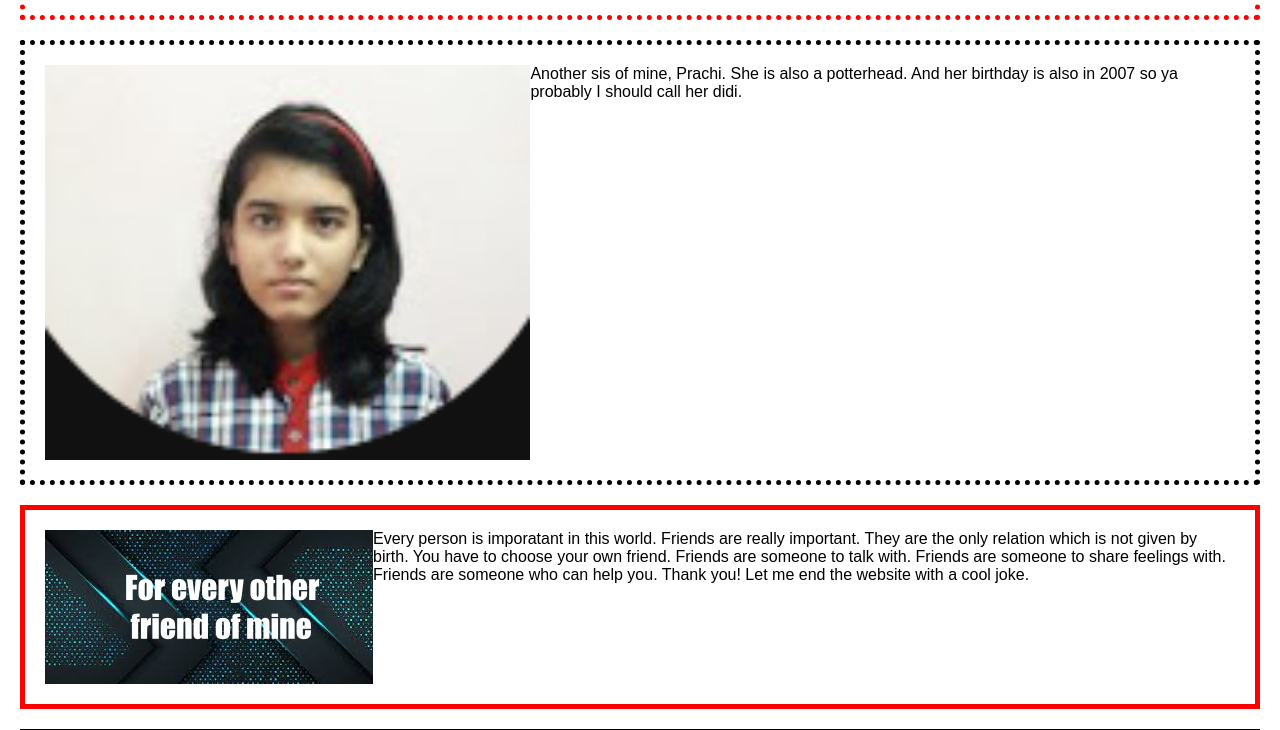
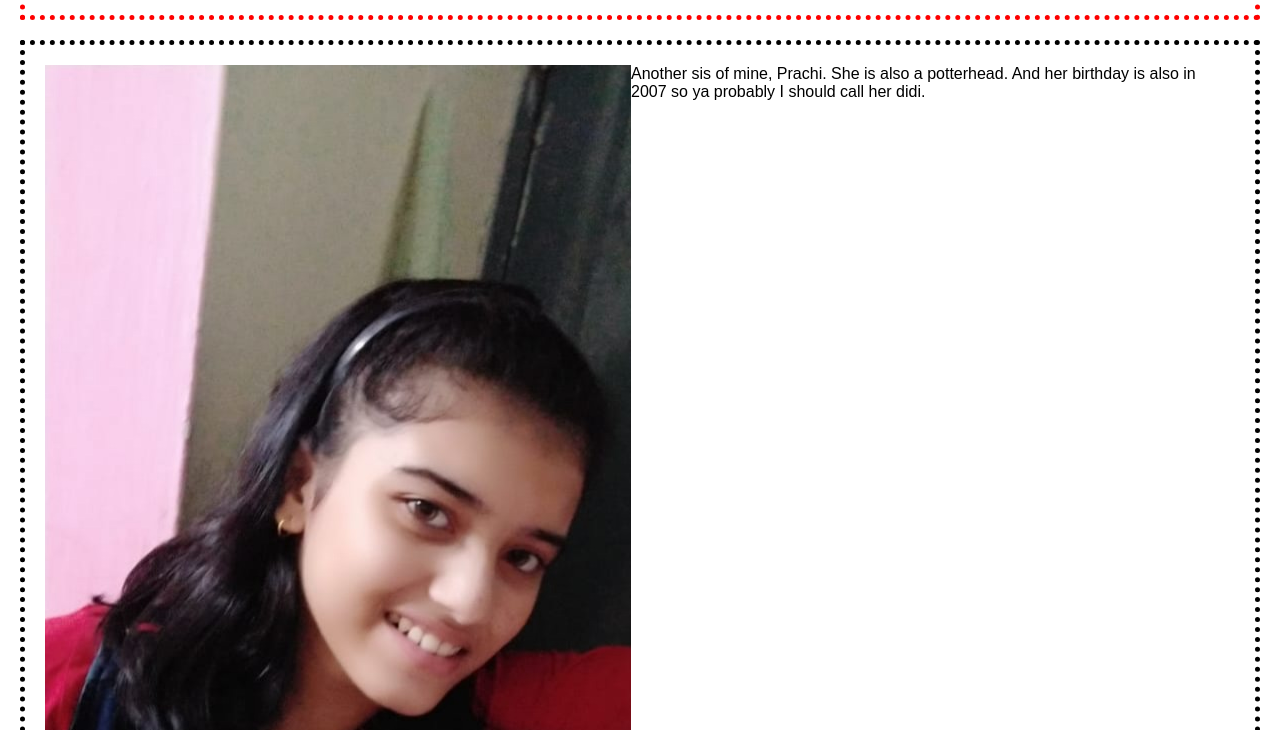
Before and after one commit to aditya52330/aboutmyfriends, a plain HTML site: page real.html in a window 1280 px wide. Shown: the part 2970-3700 px from the top of the page. Drawn offline with Linux system fonts and the light colour scheme.

Commit message:
Update real.html

```diff
--- a/real.html
+++ b/real.html
@@ -128,7 +128,7 @@
       </li>
       <li class="black">
         <img
-          src="assets/sis.png"
+          src="assets/sis.jpeg"
           alt=""
           class="right"
           width="50%"
```
